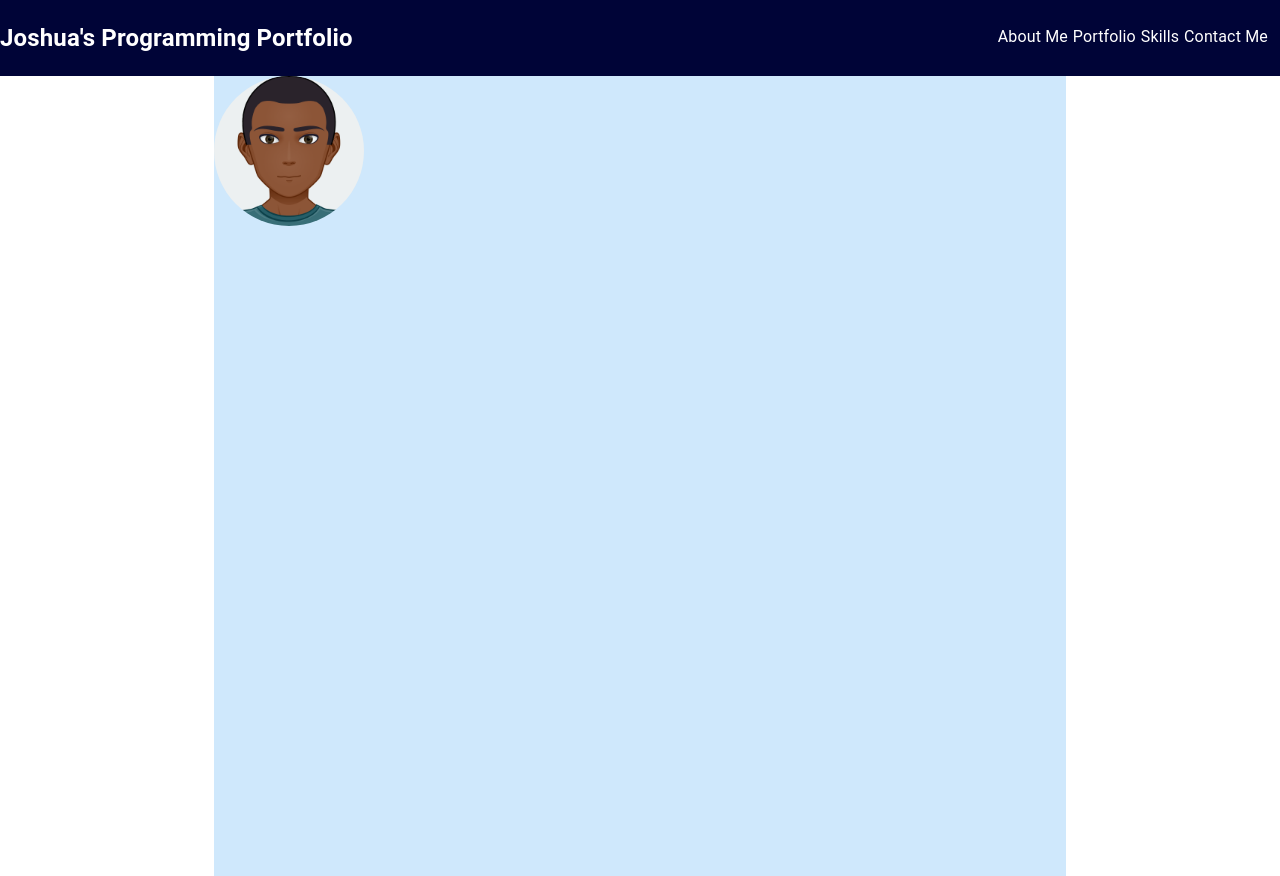
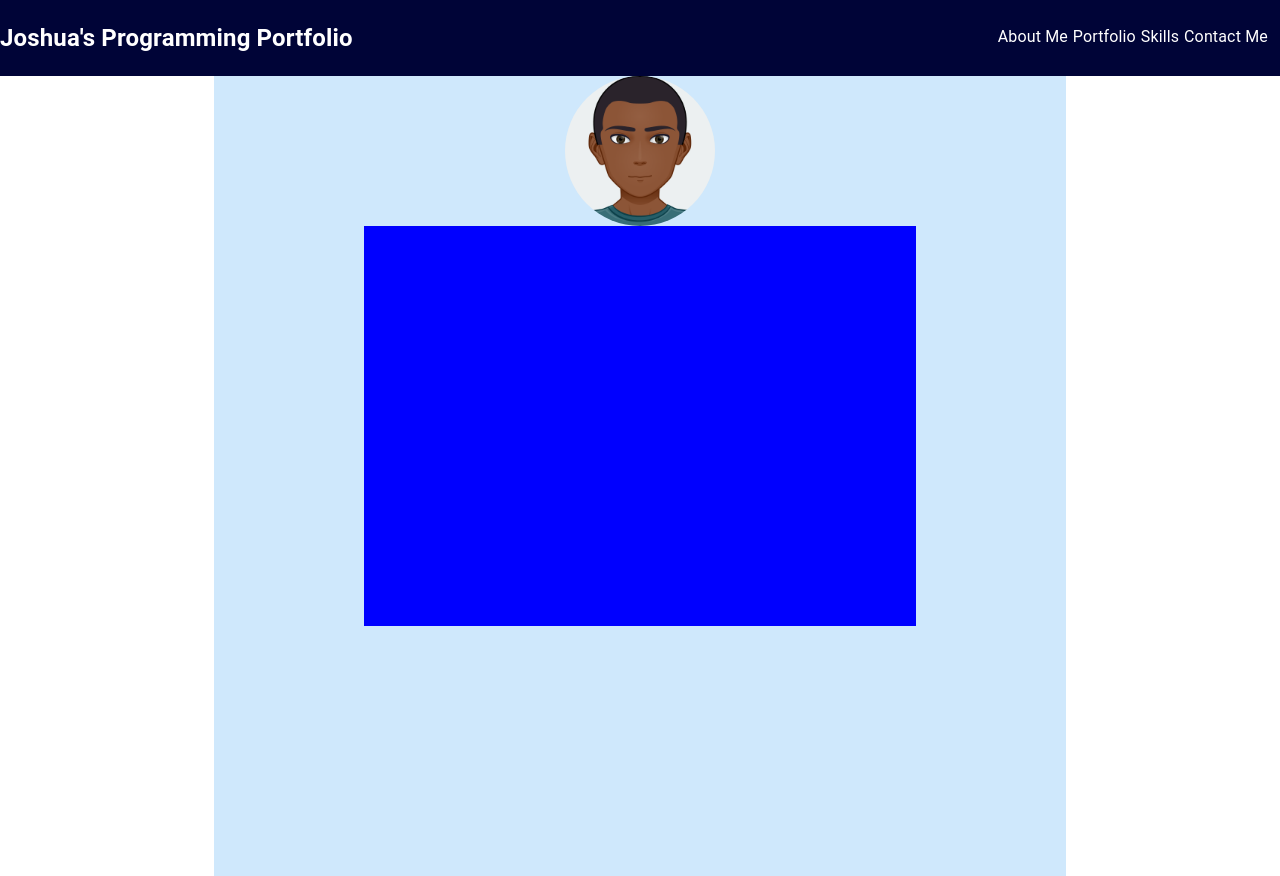
Before and after one commit to CoderJ01/material-ui-programming-portfolio, a React (Create React App) app: page / in a window 1280 px wide. Built offline with nearby package versions, Linux system fonts and the light colour scheme.

Commit message:
embed container inside first container and center avatar

```diff
--- a/src/pages/AboutMe/AboutMe.page.jsx
+++ b/src/pages/AboutMe/AboutMe.page.jsx
@@ -10,12 +10,19 @@ const AboutMe = () => {
         <React.Fragment>
             <CssBaseline />
             <Container maxWidth="md">
-                <Box sx={{ bgcolor: '#cfe8fc', height: '100vh' }}>
-                <Avatar
-                    alt="Remy Sharp"
-                    src={image}
-                    sx={{ width: 150, height: 150 }}
-                />
+                <Box sx={{ bgcolor: '#cfe8fc', height: '100vh'}}>
+                <div style={{ display: 'flex', justifyContent:'center'}}>
+                    <Avatar
+                        alt="Remy Sharp"
+                        src={image}
+                        sx={{ width: 150, height: 150 }}
+                    />
+                </div>
+                <Container maxWidth="sm">
+                    <Box sx={{ bgcolor: 'blue', height: '50vh' }}>
+
+                    </Box>
+                </Container>
                 </Box>
             </Container>
         </React.Fragment>
```
